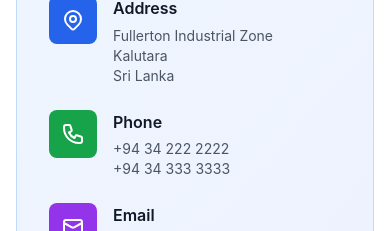
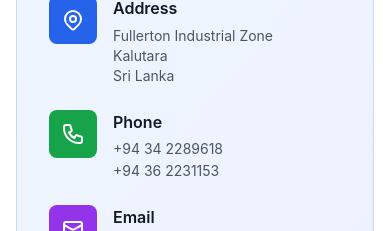
Before and after one commit to LUC1f3R-0/lanmic, a Next.js app in the folder frontend/: page /contact in a window 390 px wide. Shown: the part 1480-1711 px from the top of the page. Built offline with nearby package versions, Linux system fonts and the light colour scheme; no server answers.

Commit message:
Updated Contact page to replace static phone numbers with clickable links for improved user accessibility and interaction.

```diff
--- a/frontend/src/app/(main)/contact/page.tsx
+++ b/frontend/src/app/(main)/contact/page.tsx
@@ -346,10 +346,19 @@ export default function Contact() {
                       <h4 className="font-semibold text-gray-900 mb-1">
                         Phone
                       </h4>
-                      <p className="text-gray-600 text-sm">
-                        +94 34 222 2222
-                        <br />
-                        +94 34 333 3333
+                      <p className="text-gray-600 text-sm space-y-0.5">
+                        <a
+                          href="tel:+94342289618"
+                          className="block transition-colors hover:text-gray-900"
+                        >
+                          +94 34 2289618
+                        </a>
+                        <a
+                          href="tel:+94362231153"
+                          className="block transition-colors hover:text-gray-900"
+                        >
+                          +94 36 2231153
+                        </a>
                       </p>
                     </div>
                   </div>
```
